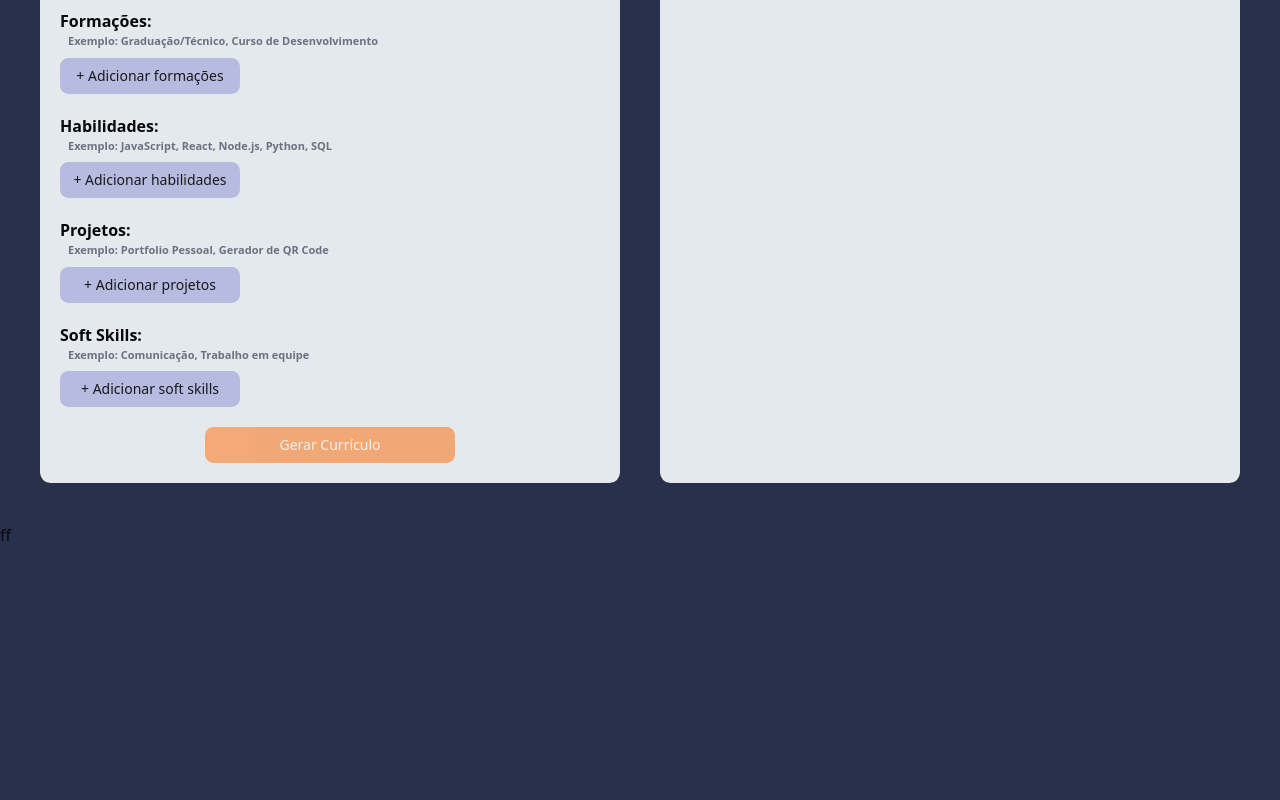
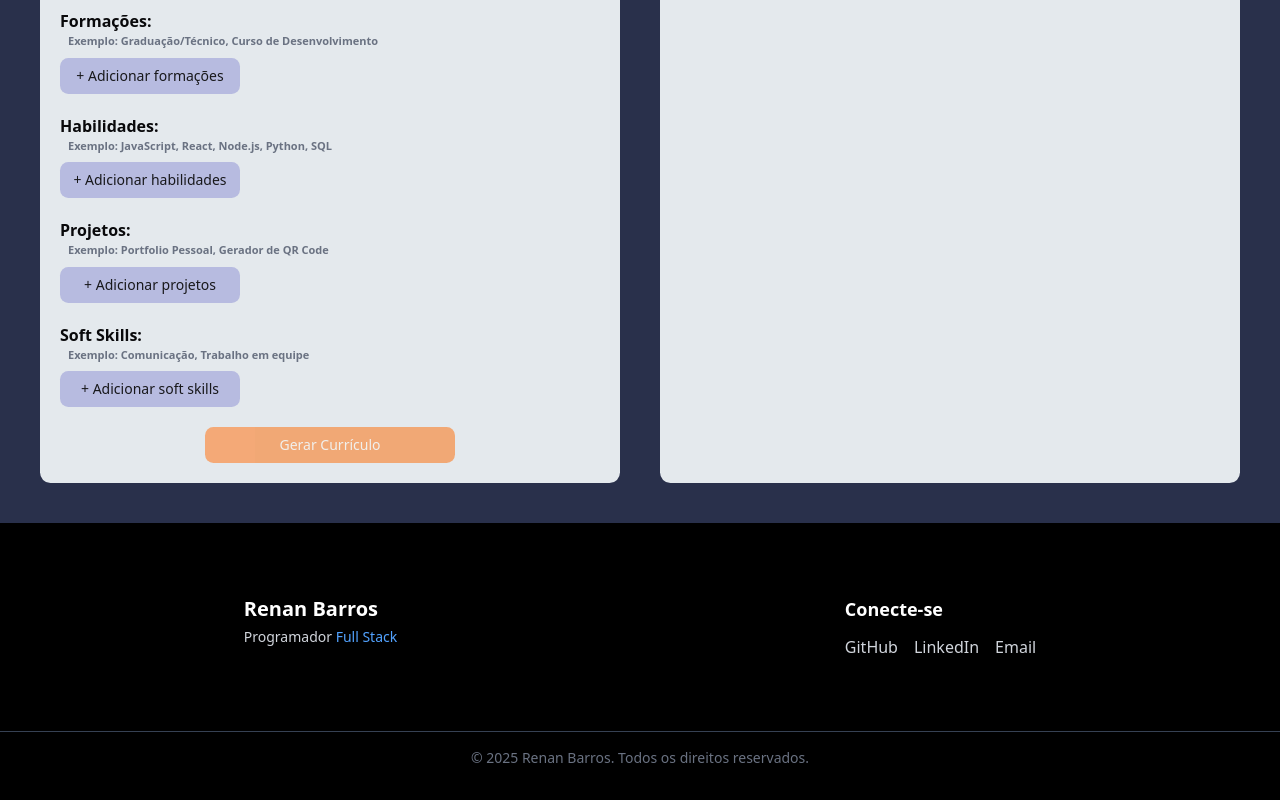
Before and after one commit to Renaanprofissional/Generate-cv, a React (Vite) app: page / in a window 1280 px wide. Shown: the part 477-1277 px from the top of the page. Before the commit the page ends 1024 px from the top, so only its background shows below. Built offline with nearby package versions, Linux system fonts and the light colour scheme.

Commit message:
feat: add Footer component and change index.html

```diff
--- a/index.html
+++ b/index.html
@@ -10,4 +10,4 @@
     <div id="root"></div>
     <script type="module" src="/src/main.tsx"></script>
   </body>
-</html>ff
+</html>
--- /dev/null
+++ b/src/components/common/Footer.tsx
@@ -0,0 +1,30 @@
+const Footer = () => {
+  return <footer className="bg-[#000] text-gray-300 py-8">
+    <div className="p-10 mx-auto flex flex-col justify-around gap-10 md:flex-row ">
+        <div>
+          <h2 className="text-xl font-bold text-white mb-1">Renan Barros</h2>
+          <p className="text-sm">
+            Programador <span className="text-blue-400 font-medium"><a href="https://www.instagram.com/renan.devbarros" target="_blant">Full Stack</a></span>
+          </p>
+        </div>
+
+        <div>
+          <h3 className="text-lg font-semibold text-white mb-3">Conecte-se</h3>
+          <div className="flex gap-4">
+            <a href="https://github.com/Renaanprofissional" target="_blank" rel="noreferrer"
+               className="hover:text-blue-400 transition">GitHub</a>
+            <a href="https://www.linkedin.com/in/renan-costa-barros" target="_blank" rel="noreferrer"
+               className="hover:text-blue-400 transition">LinkedIn</a>
+            <a href="mailto:renaan.profissional@gmail.com"
+               className="hover:text-blue-400 transition">Email</a>
+          </div>
+        </div>
+      </div>
+
+      <div className="border-t border-gray-700 mt-8 pt-4 text-center text-sm text-gray-500">
+        © 2025 Renan Barros. Todos os direitos reservados.
+      </div>
+  </footer>;
+};
+
+export default Footer;
--- a/src/main.tsx
+++ b/src/main.tsx
@@ -2,11 +2,13 @@ import { StrictMode } from 'react'
 import { createRoot } from 'react-dom/client'
 import './index.css'
 import App from './App.tsx'
-import Header from './components/common/header.tsx'
+import Header from './components/common/Header.tsx'
+import Footer from './components/common/Footer.tsx'
 
 createRoot(document.getElementById('root')!).render(
   <StrictMode>
     <Header />
     <App />
+    <Footer />
   </StrictMode>,
 )
```
